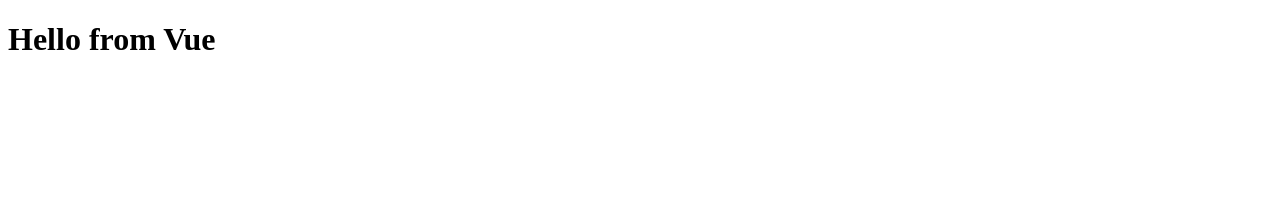
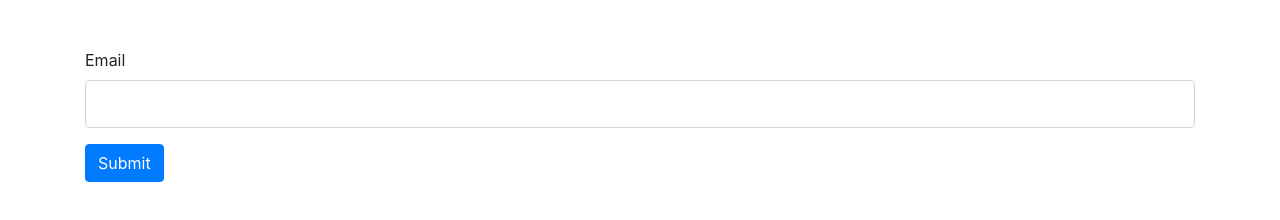
Before and after one commit to papanugget/vue-js-course, a plain HTML site: page index.html in a window 1280 px wide. Drawn offline with nearby package versions, Linux system fonts and the light colour scheme.

Commit message:
added bootstrap for styling

```diff
--- a/index.html
+++ b/index.html
@@ -4,11 +4,22 @@
     <meta charset="UTF-8">
     <meta name="viewport" content="width=device-width, initial-scale=1.0">
     <meta http-equiv="X-UA-Compatible" content="ie=edge">
+    <link rel="stylesheet" href="https://stackpath.bootstrapcdn.com/bootstrap/4.1.3/css/bootstrap.min.css" integrity="sha384-MCw98/SFnGE8fJT3GXwEOngsV7Zt27NXFoaoApmYm81iuXoPkFOJwJ8ERdknLPMO" crossorigin="anonymous">
+
     <title>Vue Form</title>
 </head>
 <body>
     <div id="app">
-        <h1>{{greeting}}</h1>
+        <div class="container">
+            <form class="mt-5">
+                <div class="form-group">
+                    <label for="email">Email</label>
+                    <input type="email" class="form-control form-control-lg">
+                </div>
+                <button class="btn btn-primary" type="submit">Submit</button>
+            </form>
+        </div>
+        <!-- <h1>{{greeting}}</h1> -->
     </div>
 
     <script src="https://cdn.jsdelivr.net/npm/vue/dist/vue.js"></script>
```
